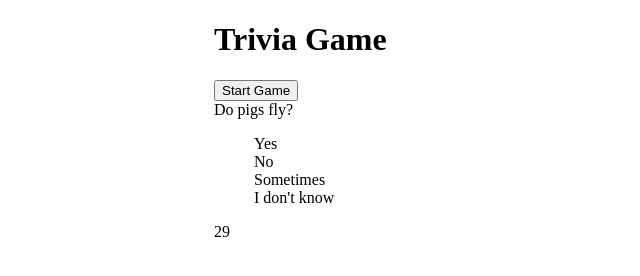
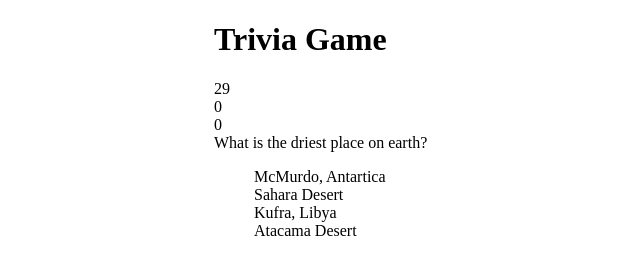
Before and after one commit to allegraanka/TriviaGame, a plain HTML site: page index.html in a window 1280 px wide. Both pictures are taken after a click on the button "Start Game". Shown: the whole page, without its empty margins (106-746 px from the left). Drawn offline with nearby package versions, Linux system fonts and the light colour scheme.

Commit message:
function tweaks, clock working, scores working, real questions done

```diff
--- a/assets/javascript/questions.js
+++ b/assets/javascript/questions.js
@@ -1,14 +1,50 @@
 var questions = [
     {
-        question: "What color is the sky?",
-        answer: "Blue",
-        ansOptions: ["Red", "Green", "Yellow", "Blue"],
+        question: "Which African country served as the setting for Tatooine in Star Wars?",
+        answer: "Tunisia",
+        ansOptions: ["Ghana", "Ethiopia", "Tunisia", "Benin"],
         points: 2
     },
     {
-        question: "Do pigs fly?",
-        answer: "Sometimes",
-        ansOptions: ["Yes", "No", "Sometimes", "I don't know"],
-        points: 1
+        question: "What is the driest place on earth?",
+        answer: "McMurdo, Antarctica",
+        ansOptions: ["McMurdo, Antartica", "Sahara Desert", "Kufra, Libya", "Atacama Desert"],
+        points: 4
+    },
+    {
+        question: "What is the only sea without any coasts?",
+        answer: "Sargasso Sea",
+        ansOptions: ["Celebes Sea", "Adriatic Sea", "Sargasso Sea", "Mediterranean Sea"],
+        points: 4
+    },
+    {
+        question: "Which country has the most natural lakes?",
+        answer: "Canada",
+        ansOptions: ["India", "Canada", "Iceland", "United States"],
+        points: 3
+    },
+    {
+        question: "Which Asian country has Kuala Lumpur as its capital?",
+        answer: "Malaysia",
+        ansOptions: ["Lao", "Cambodia", "Bangladesh", "Malaysia"],
+        points: 2
+    },
+    {
+        question: "Which US state is home to Yellowstone National Park?",
+        answer: "Wyoming",
+        ansOptions: ["Wyoming", "Colorado", "Utah", "Nebraska"],
+        points: 2
+    },
+    {
+        question: "What is the national river of Russia?",
+        answer: "Volga",
+        ansOptions: ["Danube", "Volga", "Rhine", "Ob"],
+        points: 2
+    },
+    {
+        question: "Which city is the capital of Australia?",
+        answer: "Canberra",
+        ansOptions: ["Melbourne", "Sydney", "Brisbane", "Canberra"],
+        points: 2
     }
 ]
--- a/assets/javascript/script.js
+++ b/assets/javascript/script.js
@@ -2,10 +2,17 @@
 var timer;
 var intervalId;
 var clockRunning = false;
-var randomQuestion = questions[Math.floor(Math.random() * questions.length)];
+var correct = 0;
+var wrong = 0;
+var randomQuestion;
+$("#correctScore").hide();
+$("#wrongScore").hide();
+
 $("#startButton").on("click", getQuestion);
+$("#startButton").on("click", showScores);
 
 function getQuestion() {
+    randomQuestion = questions[Math.floor(Math.random() * questions.length)];
     if (!clockRunning) {
         countdown = 30;
         $("#clock").text(countdown);
@@ -23,6 +30,7 @@ function getQuestion() {
             }
         }, 1000);
     }
+    $("#startButton").hide();
 }
 
 function renderAnswers() {
@@ -39,14 +47,18 @@ $(document).on("click", ".ans-item", function() {
     var currentChoice = $(this).text();
     if (randomQuestion.answer === currentChoice) {
         clockRunning = false;
+        correct++;
+        $("#correctScore").text(correct);
         clearTimeout(timer);
         clearInterval(intervalId);
         $("#clock").empty();
         $("#answers-container").empty();
-        $("#question-container").text("Correct! You chose " + currentChoice + ".");
+        $("#question-container").text(currentChoice + " is correct!");
         setTimeout(getQuestion, 3500);
     } else if (randomQuestion !== currentChoice) {
         clockRunning = false;
+        wrong++;
+        $("#wrongScore").text(wrong);
         clearTimeout(timer);
         clearInterval(intervalId);
         $("#clock").empty();
@@ -63,3 +75,17 @@ function timeUp() {
     $("#answers-container").empty();
     setTimeout(getQuestion, 3500);
 }
+
+function resetGame() {
+    clockRunning = false;
+    correct = 0;
+    wrong = 0;
+    $("#question-container").empty();
+    $("#answers-container").empty();
+    $("#startButton").show().text("Play again.");
+}
+
+function showScores() {
+    $("#correctScore").text("0").show();
+    $("#wrongScore").text("0").show();
+}
--- a/index.html
+++ b/index.html
@@ -9,10 +9,12 @@
     </head>
     <body>
         <h1>Trivia Game</h1>
+        <div id="clock"></div>
+        <div id="correctScore"></div>
+        <div id="wrongScore"></div>
         <button id="startButton">Start Game</button>
         <div id="question-container"></div>
         <ul id="answers-container"></ul>
-        <div id="clock"></div>
 
         <script src="http://code.jquery.com/jquery-3.3.1.min.js" integrity="sha256-FgpCb/KJQlLNfOu91ta32o/NMZxltwRo8QtmkMRdAu8="
             crossorigin="anonymous"></script>
```
